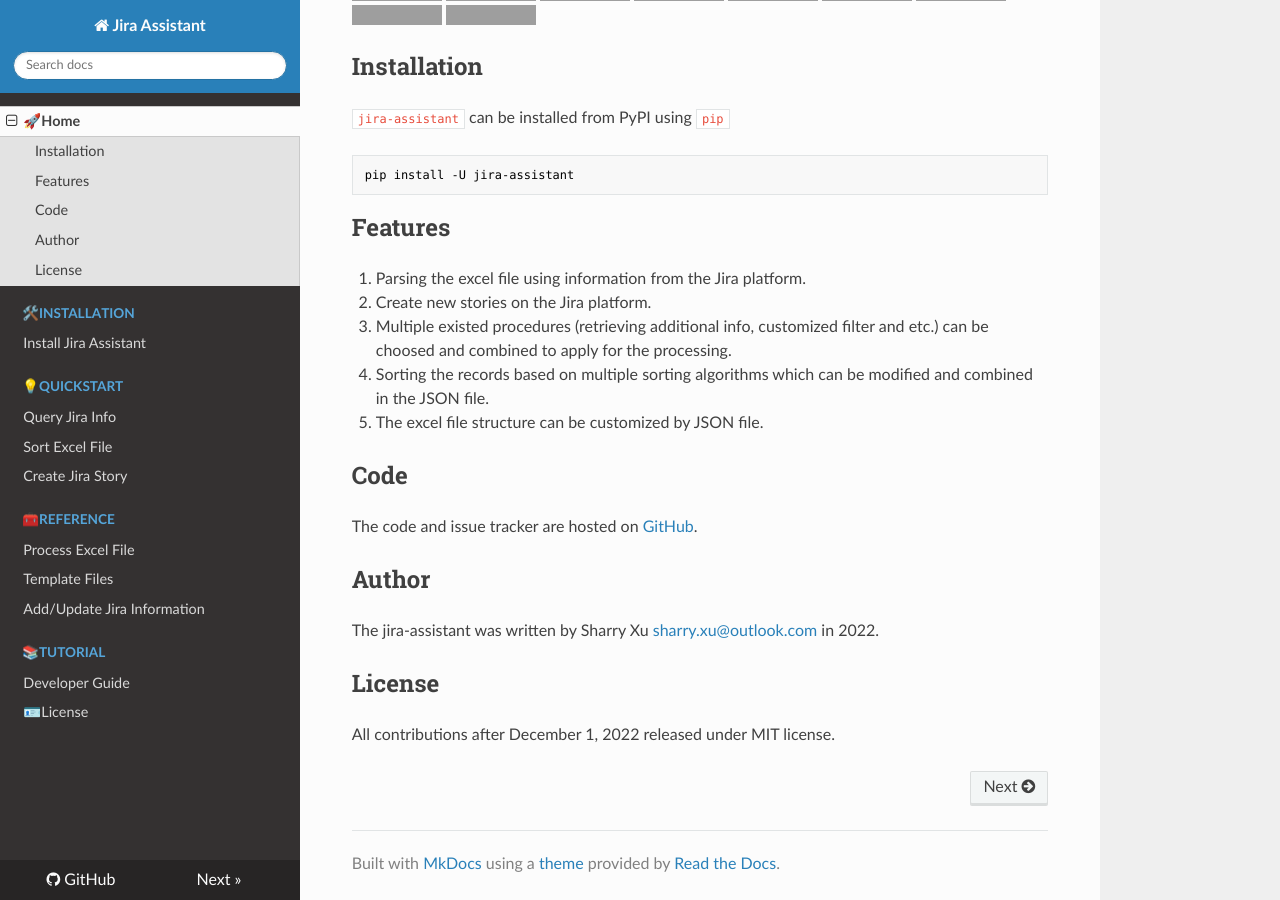
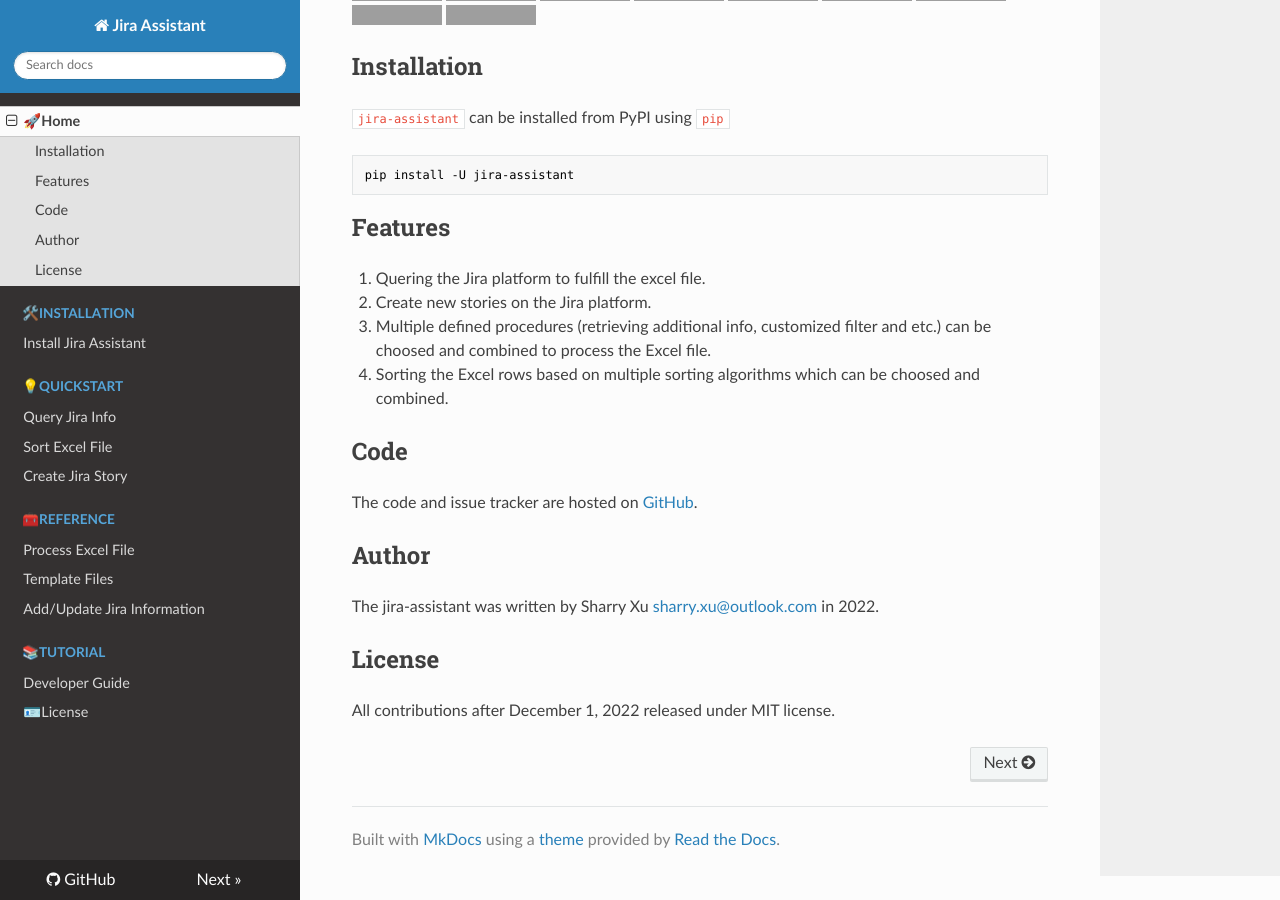
Before and after one commit to jira-assistant/jira-assistant, an MkDocs documentation site: the page built from docs/index.md, in a window 1280 px wide and 900 px high, scrolled down 551 px. Built offline with MkDocs 1.6.1, drawn with Linux system fonts in a browser that asks for light colours; nearby versions of some CDN libraries; grey boxes are pictures that could not be loaded.

Commit message:
Keep working on the documentation.

```diff
--- a/docs/index.md
+++ b/docs/index.md
@@ -29,11 +29,10 @@ pip install -U jira-assistant
 
 ## Features
 
-1. Parsing the excel file using information from the Jira platform.
+1. Quering the Jira platform to fulfill the excel file.
 2. Create new stories on the Jira platform.
-3. Multiple existed procedures (retrieving additional info, customized filter and etc.) can be choosed and combined to apply for the processing.
-4. Sorting the records based on multiple sorting algorithms which can be modified and combined in the JSON file.
-5. The excel file structure can be customized by JSON file.
+3. Multiple defined procedures (retrieving additional info, customized filter and etc.) can be choosed and combined to process the Excel file.
+4. Sorting the Excel rows based on multiple sorting algorithms which can be choosed and combined.
 
 ## Code
 
```
Also changed, not shown: docs/quick_start/sort_excel_file.md (+2 -0 lines), docs/_static/image/quick_start/sort_excel_file/sort_excel_file_excel.png (added), docs/_static/image/quick_start/sort_excel_file/sort_excel_file_excel_definition.png.
